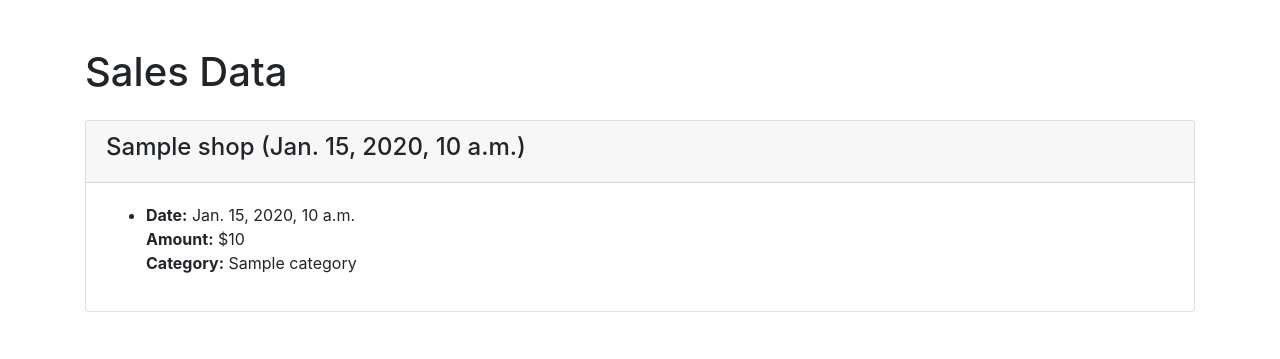
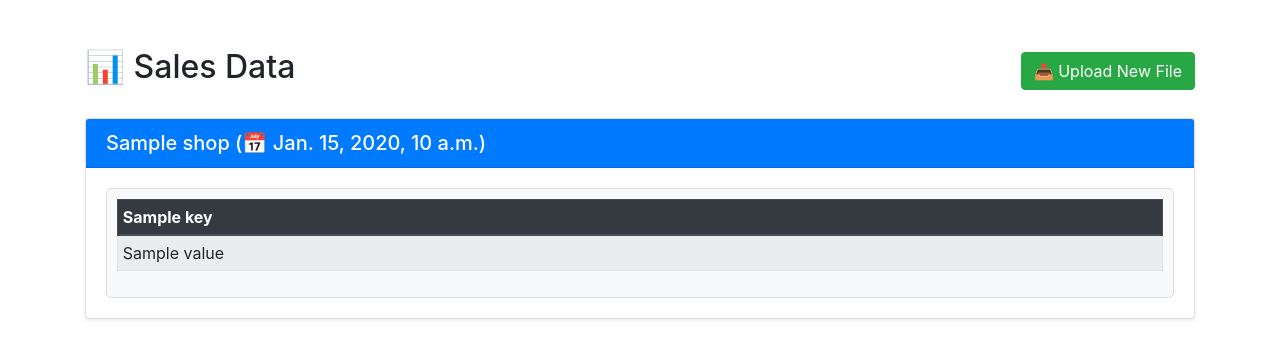
Before and after one commit to MarufSwe/eAccountExpert, a Django app: template sales/templates/sales/sales_data_list.html in a window 1280 px wide. Shown: the top 359 px of the page. Run offline with Django 3.2, Linux system fonts and the light colour scheme; the template is opened without the code that fills it: most values are stand-ins (such as "Sample title", 1, 10 or a date in 2020); some libraries are stand-ins or nearby versions.

Commit message:
data list new design added

```diff
--- a/sales/templates/sales/sales_data_list.html
+++ b/sales/templates/sales/sales_data_list.html
@@ -1,4 +1,3 @@
-<!-- sales/sales_data_list.html -->
 <!DOCTYPE html>
 <html lang="en">
 <head>
@@ -6,37 +5,61 @@
     <meta name="viewport" content="width=device-width, initial-scale=1.0">
     <title>Sales Data</title>
     <link rel="stylesheet" href="https://maxcdn.bootstrapcdn.com/bootstrap/4.5.2/css/bootstrap.min.css">
+    <style>
+        .scrollable-box {
+            max-height: 300px;
+            overflow-y: auto;
+            border: 1px solid #ddd;
+            padding: 10px;
+            border-radius: 5px;
+            background-color: #f8f9fa;
+        }
+        .table th, .table td {
+            white-space: nowrap;
+        }
+    </style>
 </head>
 <body>
     <div class="container mt-5">
-        <h1 class="mb-4">Sales Data</h1>
+        <div class="d-flex justify-content-between align-items-center mb-4">
+            <h2>📊 Sales Data</h2>
+            <a href="{% url 'upload_sales_data' %}" class="btn btn-success">📤 Upload New File</a>
+        </div>
 
         {% for sales in sales_data %}
-            <div class="card mb-3">
-                <div class="card-header">
-                    <h4>{{ sales.shop.name }} ({{ sales.date_uploaded }})</h4>
+            <div class="card mb-4 shadow-sm">
+                <div class="card-header bg-primary text-white">
+                    <h5 class="mb-0">{{ sales.shop.name }} (📅 {{ sales.date_uploaded }})</h5>
                 </div>
                 <div class="card-body">
-                    <ul>
-                        <!-- Loop through the sales data -->
-                        {% if sales.data %}
-                            {% for entry in sales.data %}
-                                <li>
-                                    <strong>Date:</strong> {{ entry.date }}<br>
-                                    <strong>Amount:</strong> ${{ entry.amount }}<br>
-                                    <strong>Category:</strong> {{ entry.category }}
-                                </li>
-                            {% empty %}
-                                <li>No data available for this sale.</li>
-                            {% endfor %}
-                        {% else %}
-                            <li>No data available.</li>
-                        {% endif %}
-                    </ul>
+                    {% if sales.data %}
+                        <div class="scrollable-box">
+                            <table class="table table-sm table-bordered table-striped">
+                                <thead class="thead-dark">
+                                    <tr>
+                                        {% for key in sales.data.0.keys %}
+                                            <th>{{ key|capfirst }}</th>
+                                        {% endfor %}
+                                    </tr>
+                                </thead>
+                                <tbody>
+                                    {% for record in sales.data %}
+                                        <tr>
+                                            {% for value in record.values %}
+                                                <td>{{ value }}</td>
+                                            {% endfor %}
+                                        </tr>
+                                    {% endfor %}
+                                </tbody>
+                            </table>
+                        </div>
+                    {% else %}
+                        <p class="text-muted">No data available.</p>
+                    {% endif %}
                 </div>
             </div>
         {% empty %}
-            <p>No sales data available.</p>
+            <p class="alert alert-warning text-center">No sales data available.</p>
         {% endfor %}
     </div>
 </body>
```
Also changed, not shown: sales/models.py (+0 -12 lines).
